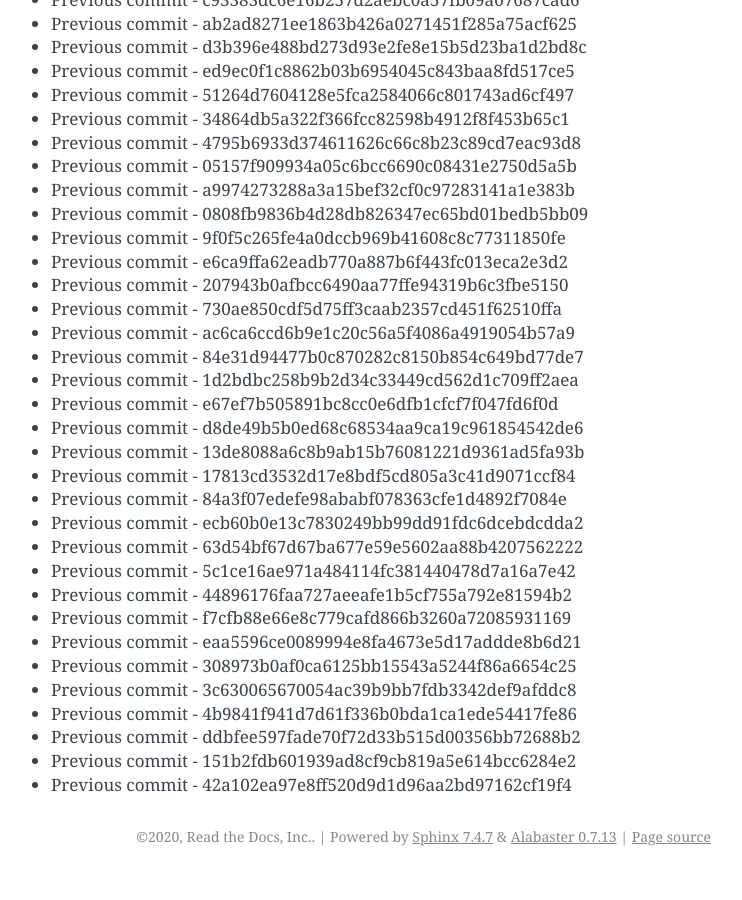
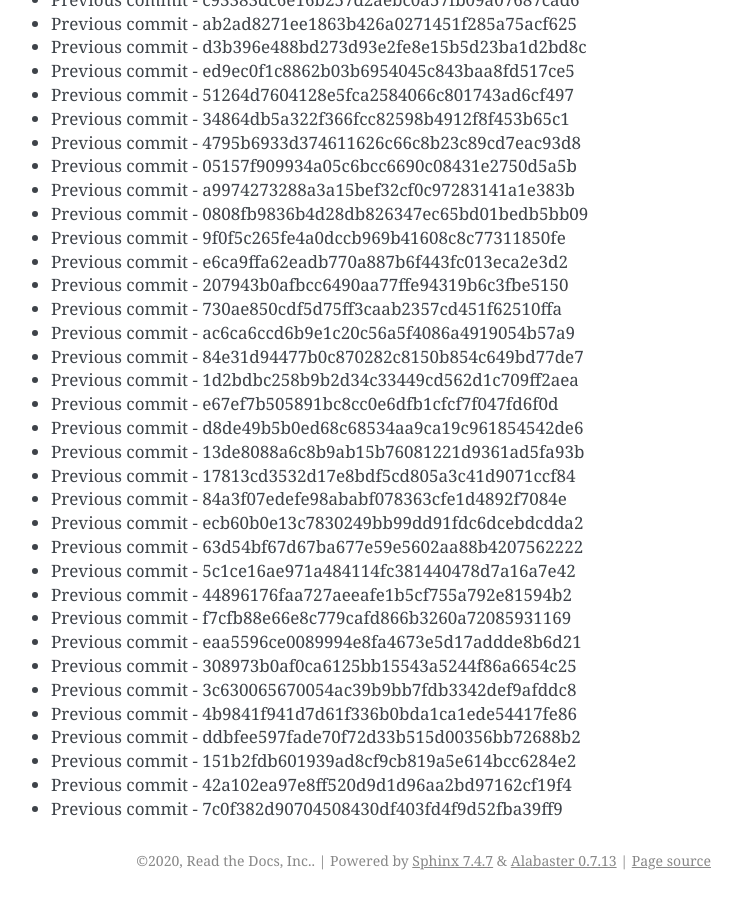
Before and after one commit to readthedocs/rtd-git-stresstest, a Sphinx documentation site: the page built from docs/updates.rst, in a window 1280 px wide and 900 px high, scrolled down 6724 px. Shown: the whole window, without its empty margins (399-1141 px from the left). Built offline with Sphinx 7.4.7, drawn with Linux system fonts in a browser that asks for light colours; before the commit the page ends 7600 px from its top, so only the background shows below that.

Commit message:
Generating commit from previous: 7c0f382d90704508430df403fd4f9d52fba39ff9

```diff
--- a/docs/updates.rst
+++ b/docs/updates.rst
@@ -314,3 +314,4 @@ It can be tested for any performance characteristics.
 * Previous commit - ddbfee597fade70f72d33b515d00356bb72688b2
 * Previous commit - 151b2fdb601939ad8cf9cb819a5e614bcc6284e2
 * Previous commit - 42a102ea97e8ff520d9d1d96aa2bd97162cf19f4
+* Previous commit - 7c0f382d90704508430df403fd4f9d52fba39ff9
```
